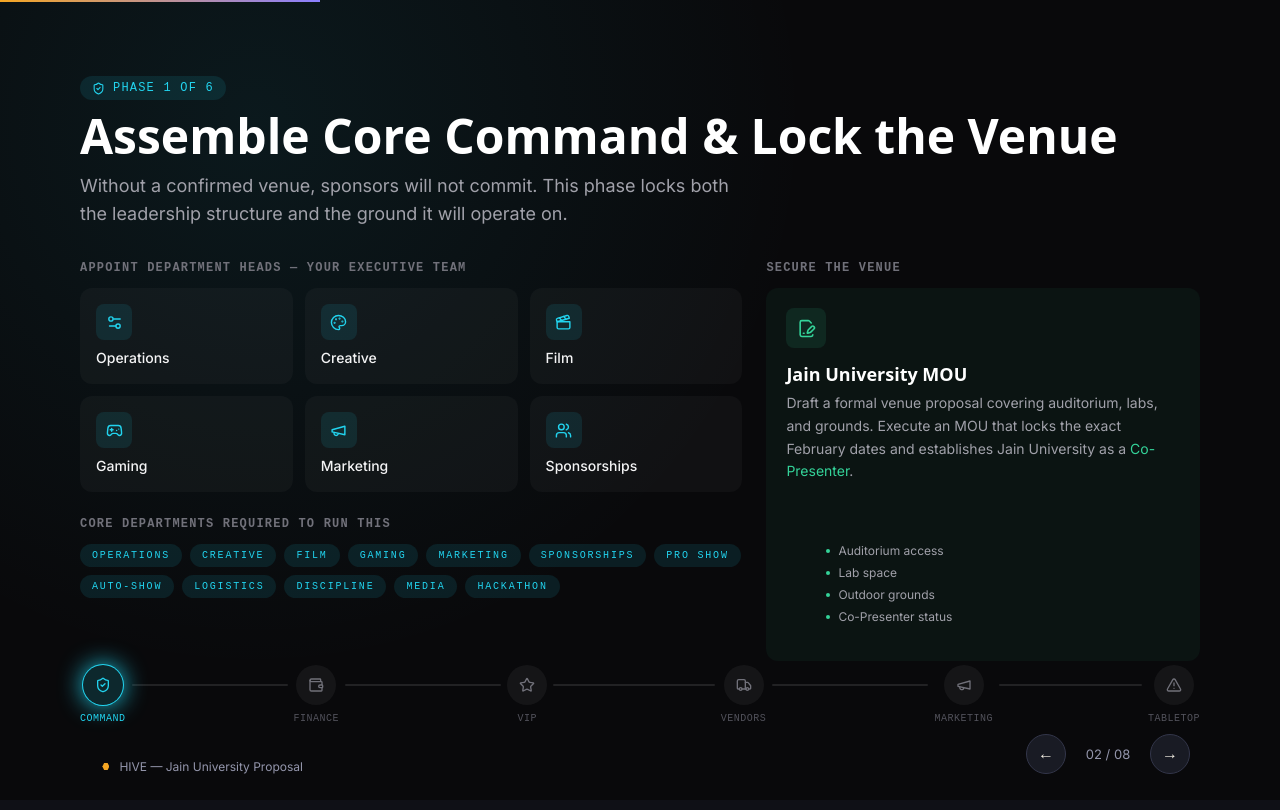
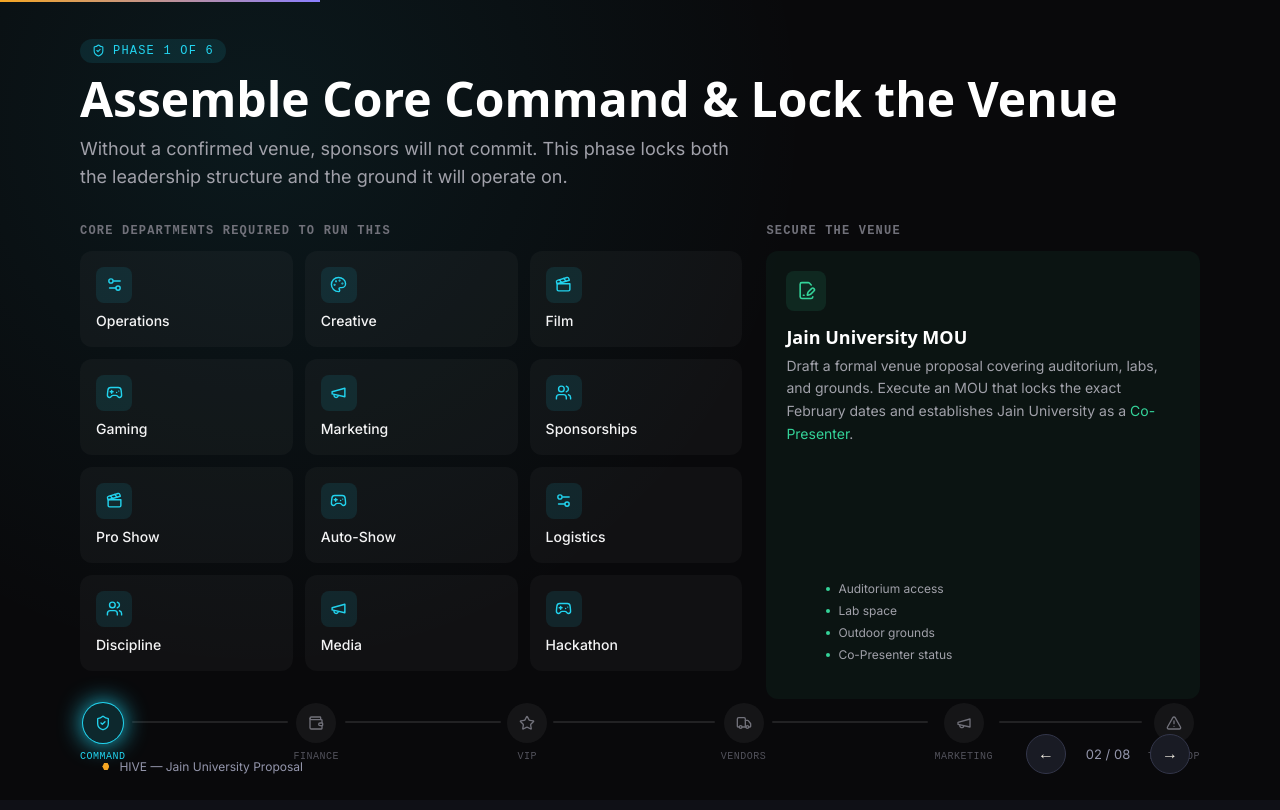
Before and after one commit to SharkSpidy/genesis-action-plan, a React (Vite) app: page / in a window 1280 px wide. Both pictures are taken after a click on the button "Next slide". Built offline with nearby package versions, Linux system fonts and the light colour scheme; a web font is replaced by a local one.

Commit message:
Slide02: Departments added

```diff
--- a/src/action-plan-deck/slides/Slide02_Phase1_Command.tsx
+++ b/src/action-plan-deck/slides/Slide02_Phase1_Command.tsx
@@ -17,6 +17,12 @@ const DEPARTMENT_HEADS: readonly DepartmentHead[] = [
   { id: 'gaming', icon: Gamepad2, department: 'Gaming' },
   { id: 'marketing', icon: Megaphone, department: 'Marketing' },
   { id: 'sponsorships', icon: Users, department: 'Sponsorships' },
+  { id: 'pro-show', icon: Clapperboard, department: 'Pro Show' },
+  { id: 'auto-show', icon: Gamepad2, department: 'Auto-Show' },
+  { id: 'logistics', icon: Settings2, department: 'Logistics' },
+  { id: 'discipline', icon: Users, department: 'Discipline' },
+  { id: 'media', icon: Megaphone, department: 'Media' },
+  { id: 'hackathon', icon: Gamepad2, department: 'Hackathon' },
 ]
 
 const phase = OPS_PHASES[0]
@@ -36,7 +42,7 @@ export default function Slide02_Phase1_Command() {
           {/* Department heads */}
           <div className="lg:col-span-3">
             <h3 className="mb-3 font-mono text-xs uppercase tracking-widest text-zinc-500">
-              Appoint department heads — your executive team
+              Core departments required to run this
             </h3>
             <div className="grid grid-cols-2 gap-3 sm:grid-cols-3">
               {DEPARTMENT_HEADS.map((d) => {
@@ -53,35 +59,6 @@ export default function Slide02_Phase1_Command() {
                   </div>
                 )
               })}
-            </div>
-
-            <div className="mt-6">
-              <h3 className="mb-3 font-mono text-xs uppercase tracking-widest text-zinc-500">
-                Core departments required to run this
-              </h3>
-              <div className="flex flex-wrap gap-2">
-                {[
-                  'Operations',
-                  'Creative',
-                  'Film',
-                  'Gaming',
-                  'Marketing',
-                  'Sponsorships',
-                  'Pro Show',
-                  'Auto-Show',
-                  'Logistics',
-                  'Discipline',
-                  'Media',
-                  'Hackathon',
-                ].map((department) => (
-                  <span
-                    key={department}
-                    className="rounded-full border border-neon-cyan/30 bg-neon-cyan/10 px-3 py-1.5 font-mono text-[10px] uppercase tracking-[0.18em] text-neon-cyan"
-                  >
-                    {department}
-                  </span>
-                ))}
-              </div>
             </div>
           </div>
 
```
